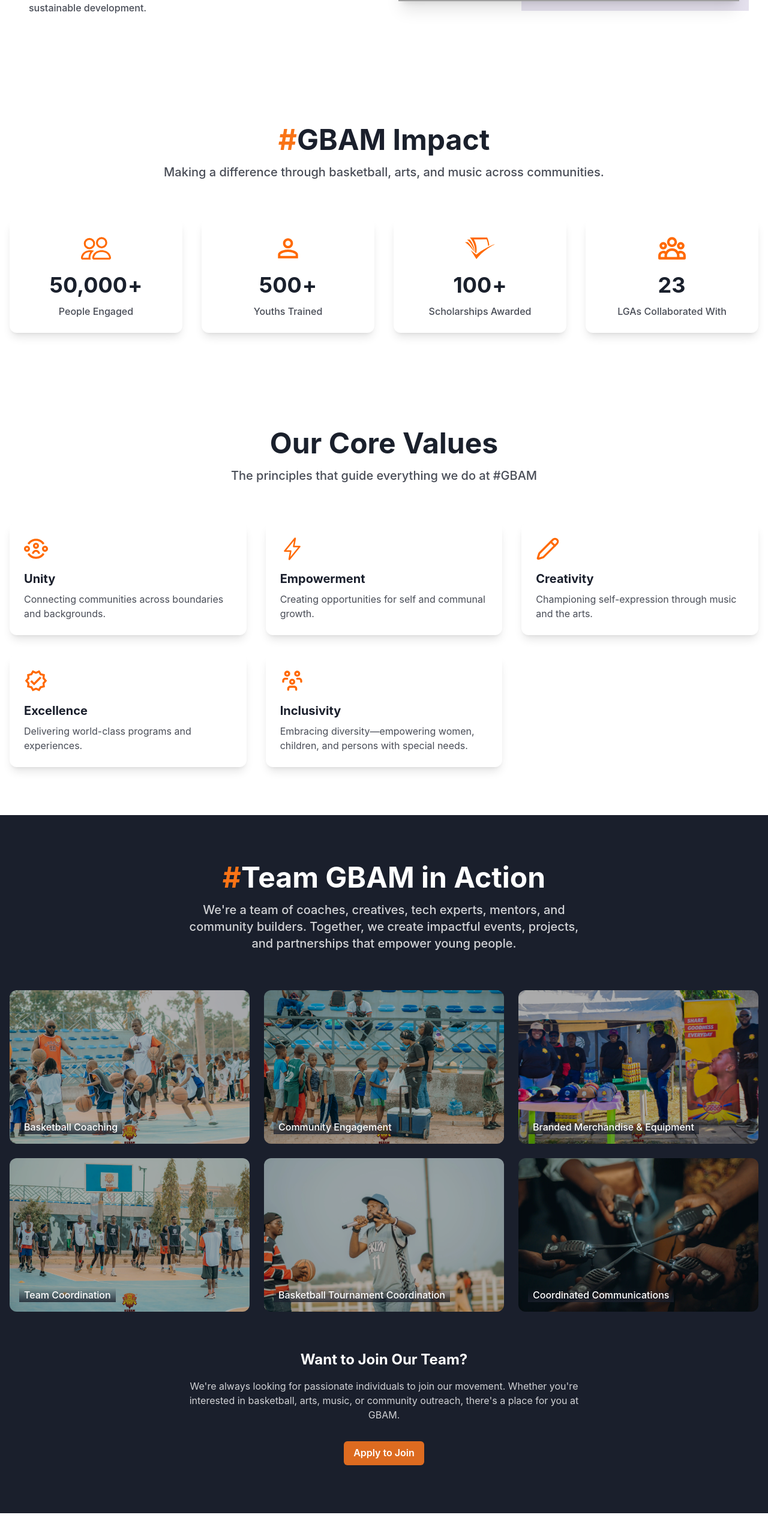
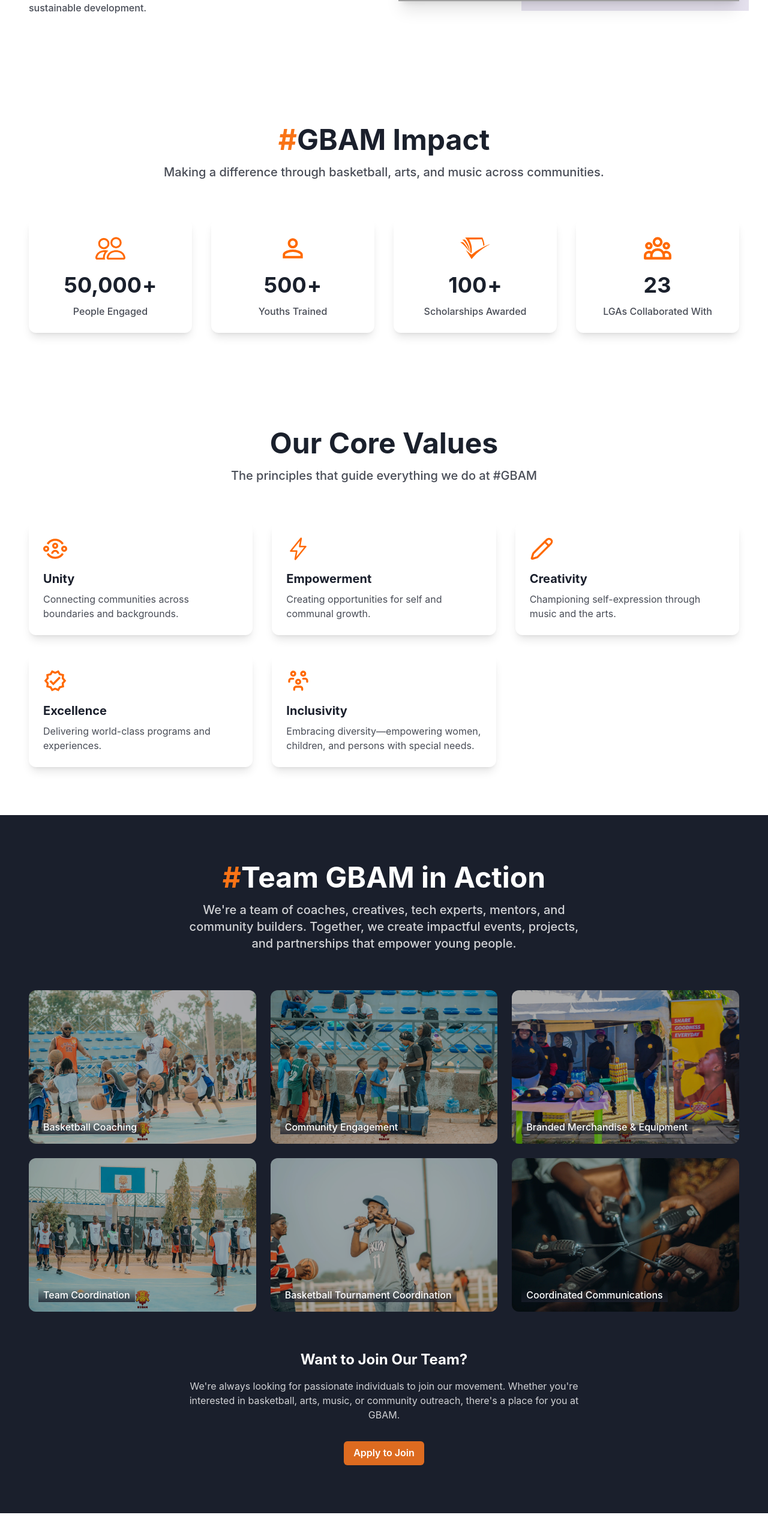
Before and after one commit to Progress2002/GBAM-website, a React (Vite) app: page / in a window 1280 px wide. Shown: the part 1639-4205 px from the top of the page at 60% size. Built offline with nearby package versions, Linux system fonts and the light colour scheme; grey boxes are pictures that could not be loaded.

Commit message:
feat: Add padding to various sections for improved layout consistency

```diff
--- a/src/components/dashboard/FoundationSection.tsx
+++ b/src/components/dashboard/FoundationSection.tsx
@@ -9,7 +9,7 @@ const communityOutreachImages = [Image1, Image2, Image3, Image4];
 
 const FoundationSection = () => {
   return (
-    <Box as="section" className="py-20 bg-white">
+    <Box as="section" className="py-20 bg-white px-4 lg:px-8">
       <Box className="container mx-auto px-4">
         <Box className="text-center mb-16">
           <Heading
@@ -26,8 +26,8 @@ const FoundationSection = () => {
         </Box>
 
         <Box className="bg-gbam-light rounded-xl overflow-hidden">
-          <Box className="flex flex-col-reverse md:flex-row items-center">
-            <Box className="md:w-1/2 p-8 md:p-12">
+          <Box className="flex flex-col-reverse justify-between gap-10 md:gap-20 md:flex-row items-center">
+            <Box className="md:w-1/2 ">
               <Box className="flex items-center mb-6">
                 <Heading as="h3" className="!text-2xl font-bold text-gbam-dark">
                   <span className="text-gbam-primary">#</span>GBAM x UNICEF
@@ -35,14 +35,14 @@ const FoundationSection = () => {
                 </Heading>
               </Box>
 
-              <p className="text-gbam-dark/80 mb-6">
+              <Text className="text-gbam-dark/80 mb-6">
                 A landmark initiative that vaccinated over 11,000 youths across
                 Kaduna's tertiary institutions. By fusing entertainment and
                 public health, this program exemplified the power of
                 community-driven change.
-              </p>
+              </Text>
 
-              <Box className="bg-white rounded-lg p-6 shadow-md my-6">
+              <Box className="bg-white rounded-xl p-6 shadow-md my-6">
                 <Heading
                   as="h4"
                   mb={3}
--- a/src/components/dashboard/ImpactSection.tsx
+++ b/src/components/dashboard/ImpactSection.tsx
@@ -40,7 +40,7 @@ const ImpactSection = () => {
   return (
     <Box
       as="section"
-      className="py-20 bg-gradient-to-b from-gbam-light to-white">
+      className="py-20 bg-gradient-to-b from-gbam-light to-white px-4 lg:px-8">
       <Box className="container mx-auto px-4">
         <Box className="text-center mb-16">
           <Heading
--- a/src/components/dashboard/MembershipSection.tsx
+++ b/src/components/dashboard/MembershipSection.tsx
@@ -12,7 +12,7 @@ import ArenaImg from "@/assets/images/arena.webp";
 
 const MembershipSection = () => {
   return (
-    <Box as="section" className="py-20 bg-white">
+    <Box as="section" className="py-20 bg-white px-4 lg:px-8">
       <Box className="container mx-auto px-4">
         <Box className="text-center mb-16">
           <Heading
@@ -30,14 +30,14 @@ const MembershipSection = () => {
 
         <Box className="bg-gradient-to-br from-gbam-dark to-gbam-secondary rounded-2xl overflow-hidden shadow-2xl">
           <Box className="md:flex">
-            <Box className="md:w-1/2  h-[450px]">
+            <Box className="md:w-1/2  h-[450px] overflow-hidden">
               <img
                 src={ArenaImg}
                 alt="#GBAM Arena"
-                className="w-full !h-full  !object-cover !object-top "
+                className="w-full !h-full  !object-cover !object-top transform hover:scale-110 transition-transform duration-500"
               />
             </Box>
-            <Flex  align="center" className="md:w-1/2 p-8 md:p-12">
+            <Flex align="center" className="md:w-1/2 p-8 md:p-12">
               <Box>
                 <Heading
                   as="h3"
--- a/src/components/dashboard/TeamSection.tsx
+++ b/src/components/dashboard/TeamSection.tsx
@@ -41,7 +41,7 @@ const teamInAction = [
 
 const TeamSection = () => {
   return (
-    <section className="py-20 bg-gbam-dark text-white">
+    <section className="py-20 bg-gbam-dark text-white px-4 lg:px-8">
       <div className="container mx-auto px-4">
         <div className="text-center mb-16">
           <Heading
--- a/src/components/dashboard/ValuesSection.tsx
+++ b/src/components/dashboard/ValuesSection.tsx
@@ -25,7 +25,7 @@ const ValueCard: React.FC<ValueCardProps> = ({ title, description, icon }) => (
 
 const ValuesSection = () => {
   return (
-    <section className="py-20 bg-gbam-light">
+    <section className="py-20 bg-gbam-light px-4 lg:px-8">
       <div className="container mx-auto px-4">
         <div className="text-center mb-16">
           <Heading as="h2" mb={4} className="!text-4xl md:!text-5xl font-bold  font-display">
--- a/src/components/layout/Footer.tsx
+++ b/src/components/layout/Footer.tsx
@@ -14,7 +14,7 @@ import { BsFacebook, BsTwitterX, BsInstagram } from "react-icons/bs";
 
 const Footer = () => {
   return (
-    <Box as="footer" className="bg-gbam-dark text-white">
+    <Box as="footer" className="bg-gbam-dark text-white px-4 lg:px-8">
       <Box className="container mx-auto px-4 py-12">
         <Box className="grid grid-cols-1 md:grid-cols-2 lg:grid-cols-4 gap-8">
           <Box>
```
